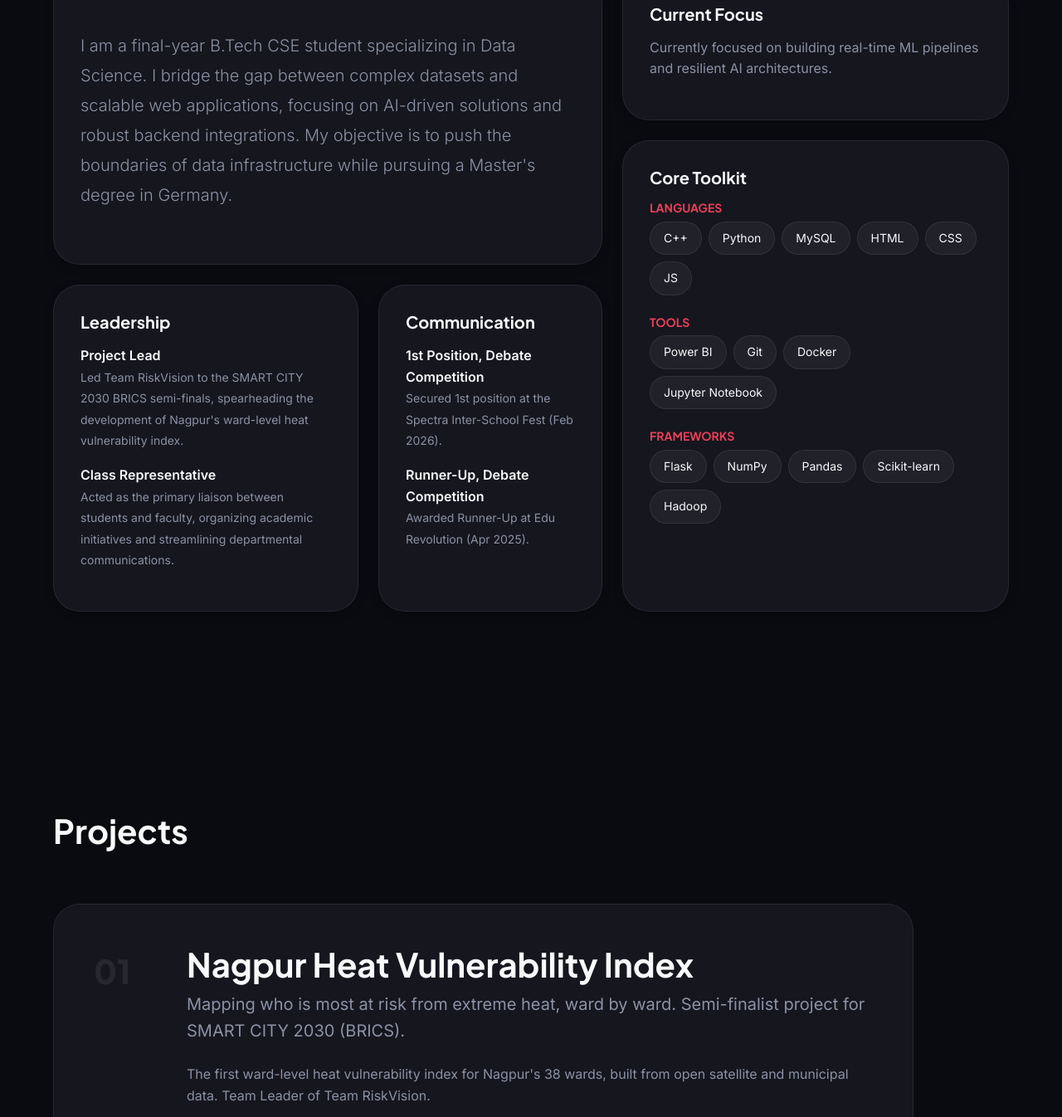
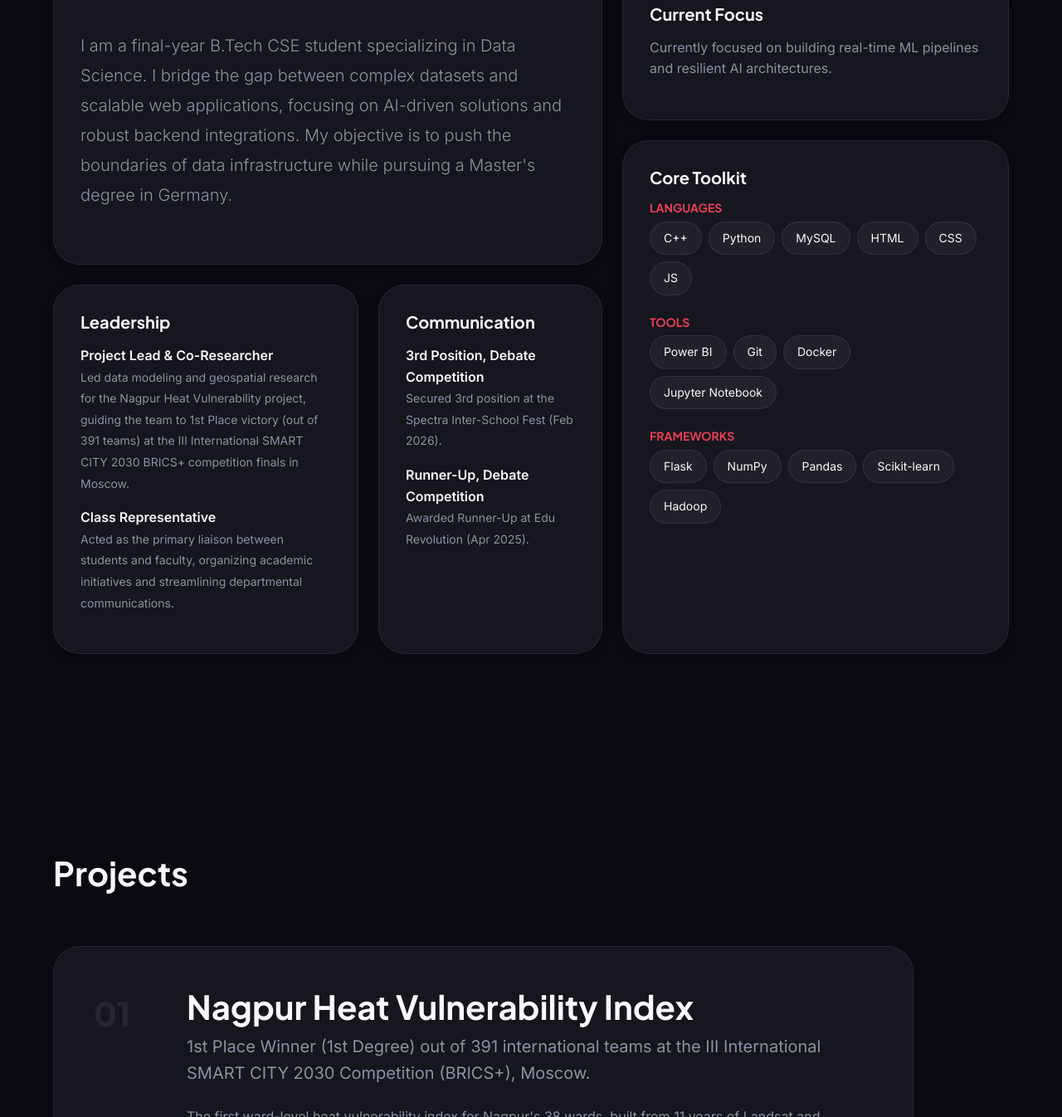
Before and after one commit to dasorpita100/portfolio, a website built with Vite: page index.html in a window 1280 px wide. Shown: the part 1126-2472 px from the top of the page at 83% size. Built offline with nearby package versions, Linux system fonts and the light colour scheme.

Commit message:
modifications

```diff
--- a/content.js
+++ b/content.js
@@ -4,7 +4,8 @@ export const content = {
     title: "Data Science Major & AI Developer",
     stats: [
       { label: "CGPA", value: "8.51" },
-      { label: "Problems Solved", value: "100+" }
+      { label: "Problems Solved", value: "100+" },
+      { label: "SMART CITY 2030", value: "1st Place" }
     ]
   },
   about: {
@@ -43,12 +44,13 @@ export const content = {
         id: "proj-smartcity",
         number: "01",
         title: "Nagpur Heat Vulnerability Index",
-        outcome: "Mapping who is most at risk from extreme heat, ward by ward. Semi-finalist project for SMART CITY 2030 (BRICS).",
-        preview: "The first ward-level heat vulnerability index for Nagpur's 38 wards, built from open satellite and municipal data. Team Leader of Team RiskVision.",
-        built: "Led a two-student team to a semi-final place at the SMART CITY 2030 BRICS competition, building a ward-level heat vulnerability index for Nagpur's 38 wards from 11 years of Landsat data.",
+        outcome: "1st Place Winner (1st Degree) out of 391 international teams at the III International SMART CITY 2030 Competition (BRICS+), Moscow.",
+        preview: "The first ward-level heat vulnerability index for Nagpur's 38 wards, built from 11 years of Landsat and municipal data. Awarded 1st Place in Nomination 2 (Safe & Comfortable Urban Environment) at the BRICS+ finals in Moscow.",
+        built: "Led data modeling and geospatial research representing Lovely Professional University for the winning project 'Ward-Level Urban Heat-Vulnerability Mapping for Nagpur, India: Transferring the Ahmedabad Heat-Action Benchmark to a BRICS City'. Won 1st Place (1st Degree Award) out of 391 teams in Nomination 2 (Safe and Comfortable Urban Environment) at the 3rd International SMART CITY 2030 Competition finals at the Lomonosov Cluster in Moscow (BRICS+ TechnoScientific Educational Forum).",
         tech: ["Geospatial", "Data Science", "PCA", "Urban Climate", "Python"],
-        result: "Track 2: Safe and Comfortable Urban Environment",
+        result: "1st Place Winner (1st Degree Award) — Nomination 2: Safe and Comfortable Urban Environment (Out of 391 International Teams)",
         stats: [
+          { value: "1st Place", label: "Winner (out of 391 international teams)" },
           { value: "38", label: "wards ranked" },
           { value: "11 yrs", label: "of Landsat summer data (2015–2025)" },
           { value: "6", label: "indicators, weighted by PCA" },
@@ -56,8 +58,9 @@ export const content = {
           { value: "-0.18", label: "correlation: hottest is not most vulnerable" }
         ],
         details: {
+          overview: "Awarded 1st Place (1st Degree Award) in Nomination 2 ('Safe and comfortable urban environment') at the III International SMART CITY 2030 Competition: Sustainable Cities Management in the BRICS Countries. The finals and awards ceremony took place on October 6, 2026, at the Lomonosov Cluster (MSU Vorobyovy Gory Scientific and Technical Center) in Moscow as part of the BRICS+ TechnoScientific Educational Forum. Co-developed and presented by Orpita Das, Rajvardhan Singh, and Dr. Shilpa Sharma representing Lovely Professional University (LPU), the project was selected as the 1st Place winner among 391 participating teams across BRICS+ countries.",
           problem: "Nagpur has 2.45 million residents in 38 wards. Its Heat Action Plan began in 2025–26, but no ward-level vulnerability map had been published. Temperature alone can send help to the hottest wards instead of the ones where vulnerable people live.",
-          solution: "To our knowledge, Nagpur's first ward-level Heat Vulnerability Index (HVI): one score per ward from heat exposure, social sensitivity and adaptive-capacity deficit, built on Nagpur's own data.",
+          solution: "To our knowledge, Nagpur's first ward-level Heat Vulnerability Index (HVI): transferring benchmark heat-action frameworks to a BRICS city by calculating a composite score per ward from heat exposure, social sensitivity and adaptive-capacity deficit, built on Nagpur's own data.",
           howItWorks: [
             "Six indicators: summer land surface temperature, built-up intensity, impervious fraction, population density, SC/ST population share and vegetation deficit.",
             "Data from Landsat (2015–2025), ESA WorldCover, WorldPop and Nagpur Municipal Corporation 2025 ward data.",
@@ -65,6 +68,7 @@ export const content = {
             "Results are compared with three alternative weighting methods for validation."
           ],
           evidence: [
+            "Awarded 1st Place internationally out of 391 teams by an international expert jury representing Peter the Great St. Petersburg Polytechnic University (Russia), Lovely Professional University (India), Tsinghua University (China), and UFRJ (Brazil), evaluated on innovativeness, feasibility, AI/digital technology application, and scalability in BRICS+ cities.",
             "Vulnerability clusters in the dense core: Ward 20 (Itwari market district) scores 0.81, the green Ward 14 scores 0.07.",
             "986,625 residents (40%) live in High and Very-High wards; the ten most vulnerable wards hold 669,528 (27%).",
             "Hottest is not most vulnerable (Spearman ρ = −0.18): a temperature-only map would send help to the wrong places.",
@@ -223,7 +227,7 @@ export const content = {
     }
   },
   certifications: [
-    { title: "Diploma of the Semi-Finalist: SMART CITY 2030 (BRICS) - Peter the Great St. Petersburg Polytechnic University", file: "/certificates/smart_city_2030_semi_finalist.pdf" },
+    { title: "1st Place Winner (1st Degree) & Finalist: SMART CITY 2030 (BRICS+) - Peter the Great St. Petersburg Polytechnic University & LPU", file: "/certificates/smart_city_2030_semi_finalist.pdf" },
     { title: "Master Generative AI & Tools - Infosys", file: "/certificates/infosys_master_genai.pdf" },
     { title: "ChatGPT-4 Prompt Engineering - Infosys", file: "/certificates/infosys_chatgpt4.pdf" },
     { title: "Privacy & Security - NPTEL", file: "/certificates/nptel_privacy.pdf" },
@@ -233,15 +237,15 @@ export const content = {
   ],
   achievements: [
     {
-      title: "<strong>Semi-finalist</strong>, 3rd SMART CITY 2030 International Competition (BRICS)",
-      desc: "Awarded Diploma of the Semi-Finalist by <strong>Peter the Great St. Petersburg Polytechnic University</strong> (Russia), with Lovely Professional University, Tsinghua University and the Federal University of Rio de Janeiro. Team Leader of Team RiskVision mapping heat vulnerability across all 38 wards of Nagpur, India (Track 2: Safe and Comfortable Urban Environment). International final: Moscow, Tech Science Forum 2026.",
+      title: "<strong>1st Place Winner (1st Degree)</strong>, III International SMART CITY 2030 Competition (BRICS+)",
+      desc: "Won <strong>1st Place (1st Degree Award)</strong> in Nomination 2: <em>Safe and comfortable urban environment</em> out of <strong>391 international participating teams</strong>. The finals and awards ceremony took place on October 6, 2026, at the Lomonosov Cluster (MSU Vorobyovy Gory Scientific and Technical Center, Moscow) as part of the BRICS+ TechnoScientific Educational Forum. The competition was organized via an international partnership of Peter the Great St. Petersburg Polytechnic University (Russia), Lovely Professional University (India), Tsinghua University (China), and UFRJ (Brazil). Project: <em>'Ward-Level Urban Heat-Vulnerability Mapping for Nagpur, India: Transferring the Ahmedabad Heat-Action Benchmark to a BRICS City'</em>, co-developed with Rajvardhan Singh and Dr. Shilpa Sharma.",
       type: "competition"
     },
-    { title: "<strong>1st Position</strong>, Debate Competition", desc: "Secured 1st position at the Spectra Inter-School Fest (Feb 2026), a highly competitive inter-school event featuring hundreds of participants from top schools across the region. Demonstrated exceptional analytical thinking and public speaking skills across multiple rigorous rounds.", shortDesc: "Secured 1st position at the Spectra Inter-School Fest (Feb 2026).", type: "communication" },
+    { title: "<strong>3rd Position</strong>, Debate Competition", desc: "Secured 3rd position at the Spectra Inter-School Fest (Feb 2026), a highly competitive inter-school event featuring hundreds of participants from top schools across the region. Demonstrated exceptional analytical thinking and public speaking skills across multiple rigorous rounds.", shortDesc: "Secured 3rd position at the Spectra Inter-School Fest (Feb 2026).", type: "communication" },
     { title: "<strong>Runner-Up</strong>, Debate Competition", desc: "Awarded Runner-Up at Edu Revolution (Apr 2025), a premier inter-school competition that drew a huge amount of participants and large audiences. Showcased strong persuasive communication and argumentative reasoning while debating complex contemporary global issues.", shortDesc: "Awarded Runner-Up at Edu Revolution (Apr 2025).", type: "communication" }
   ],
   leadership: [
-    { title: "Project Lead", desc: "Led Team RiskVision to the SMART CITY 2030 BRICS semi-finals, spearheading the development of Nagpur's ward-level heat vulnerability index." },
+    { title: "Project Lead & Co-Researcher", desc: "Led data modeling and geospatial research for the Nagpur Heat Vulnerability project, guiding the team to 1st Place victory (out of 391 teams) at the III International SMART CITY 2030 BRICS+ competition finals in Moscow." },
     { title: "Class Representative", desc: "Acted as the primary liaison between students and faculty, organizing academic initiatives and streamlining departmental communications." }
   ],
   education: {
--- a/main.js
+++ b/main.js
@@ -104,10 +104,16 @@ document.addEventListener('DOMContentLoaded', () => {
   // ACHIEVEMENTS
   const achList = document.getElementById('achievements-list');
   content.achievements.forEach(ach => {
+    const iconClass = ach.type === 'competition' ? 'fa-trophy' : 'fa-award';
     achList.innerHTML += `
-      <div class="project-card glow-card" style="padding: 24px;">
-        <h3 style="margin-bottom: 8px;">${ach.title}</h3>
-        <p style="color: var(--color-text-muted);">${ach.desc}</p>
+      <div class="project-card glow-card ach-card">
+        <div class="proj-number ach-icon">
+          <i class="fas ${iconClass}"></i>
+        </div>
+        <div class="proj-content">
+          <h3>${ach.title}</h3>
+          <p>${ach.desc}</p>
+        </div>
       </div>
     `;
   });
--- a/package.json
+++ b/package.json
@@ -7,6 +7,9 @@
     "lib": "lib"
   },
   "scripts": {
+    "dev": "vite",
+    "build": "vite build",
+    "preview": "vite preview",
     "test": "echo \"Error: no test specified\" && exit 1"
   },
   "repository": {
--- a/style.css
+++ b/style.css
@@ -217,10 +217,16 @@ nav { padding: var(--space-24) var(--space-48); display: flex; justify-content:
 .hidden-desktop { display: none; }
 .btn-link { background: none; border: none; color: var(--color-accent-warm); cursor: pointer; padding: 0; font-size: 1rem; text-decoration: underline; }
 
+/* Achievement Cards */
+.ach-card .ach-icon { display: flex; align-items: flex-start; justify-content: flex-start; font-size: 2.2rem; color: #f5a623; }
+.ach-card .proj-content h3 { font-size: var(--text-h3); margin-bottom: var(--space-12); color: var(--color-text); line-height: 1.35; }
+.ach-card .proj-content p { color: var(--color-text-muted); line-height: 1.7; font-size: 1rem; }
+
 @media (max-width: 768px) {
   .collapsible-mobile { display: none; }
   .collapsible-mobile.expanded { display: block; }
   .hidden-desktop { display: inline-block; }
+  .ach-card .ach-icon { display: block; font-size: 1.8rem; margin-bottom: var(--space-12); }
 }
 
 /* Card Border Glow */
```
